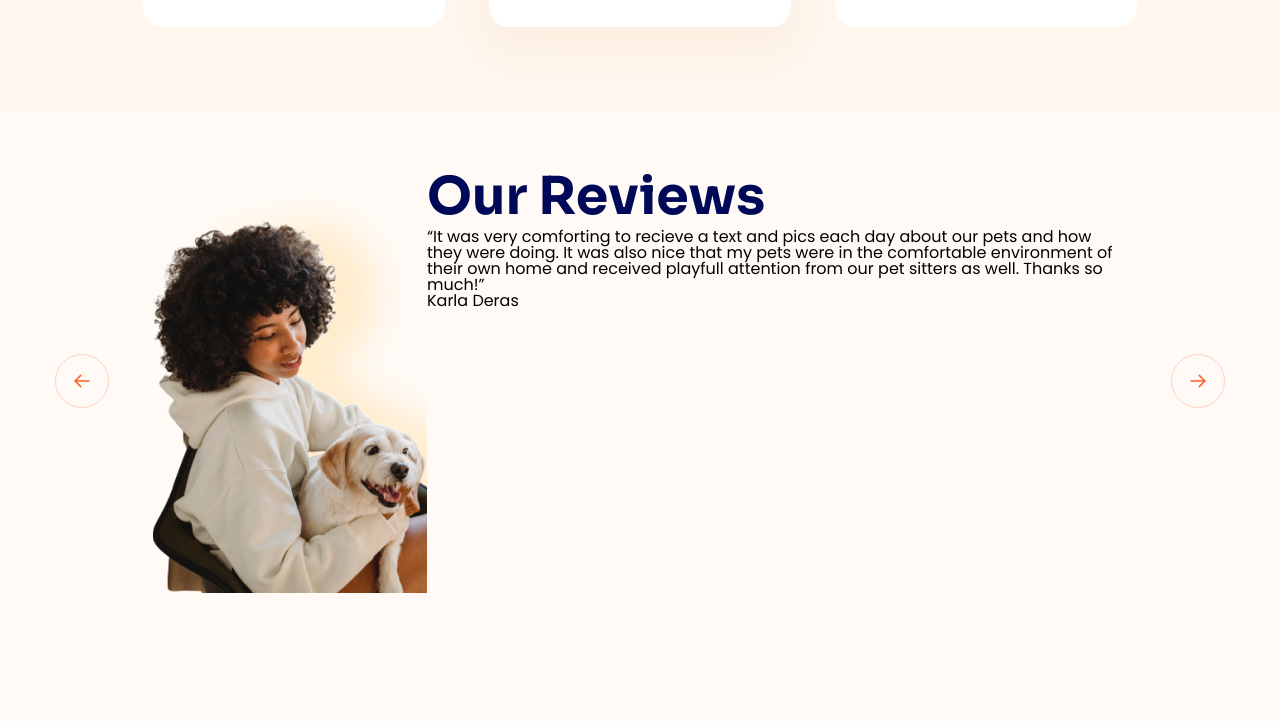
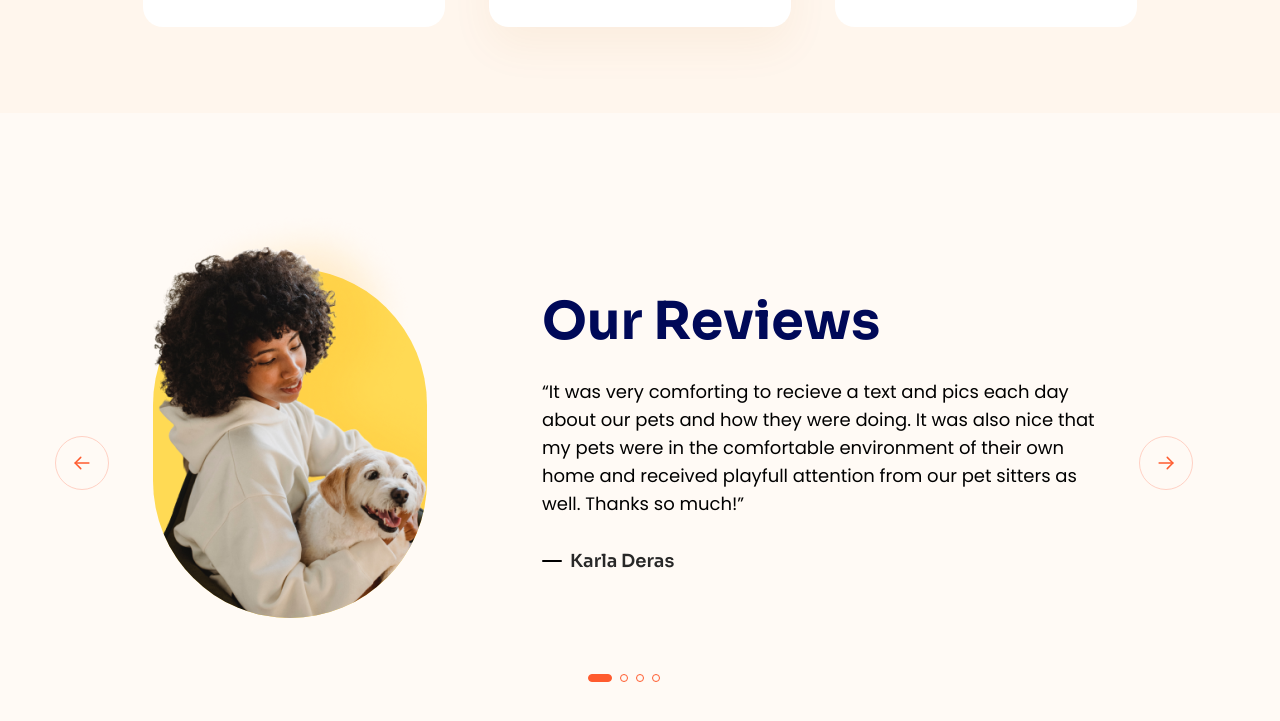
Before and after one commit to nhatminh99/nhatminh-04, a plain HTML site: page index.html in a window 1280 px wide. Shown: the part 5028-5749 px from the top of the page. Drawn offline with Linux system fonts and the light colour scheme.

Commit message:
Review #2

```diff
--- a/assets/css/styles.css
+++ b/assets/css/styles.css
@@ -1130,7 +1130,7 @@ button {
 
 /*============================================ Review ============================================*/
 .review {
-    padding: 53px 0;
+    padding: 130px 0 65px;
 }
 
 .review__inner {
@@ -1165,14 +1165,109 @@ button {
 
 .review-item {
     display: flex;
+    align-items: center;
+    column-gap: 115px;
 }
 
 .review-item__media {
     flex-shrink: 0;
 
+    position: relative;
+
     width: 274px;
+
+    margin-top: -52px;
+    border-radius: 137px;
+}
+
+.review-item__media::after {
+    content: "";
+
+    position: absolute;
+    inset: auto 0 0 0;
+
+    height: 82%;
+
+    border-radius: inherit;
+
+    background: #ffda54;
 }
 
 .review-item__img {
+    display: block;
+
+    position: relative;
+
     width: 100%;
+
+    border-radius: inherit;
+
+    z-index: 1;
 }
+
+.review-item__quote {
+    width: 553px;
+
+    margin-top: 24px;
+
+    font-size: 1.8rem;
+    font-weight: 400;
+    line-height: 1.56;
+
+    color: #000;
+}
+
+.review-item__author {
+    display: flex;
+    align-items: center;
+
+    margin-top: 34px;
+
+    font-family: Sora, sans-serif;
+    font-size: 1.8rem;
+    font-weight: 600;
+    line-height: 1;
+
+    color: #282828;
+}
+
+.review-item__author::before {
+    content: "";
+
+    width: 20px;
+    height: 2px;
+
+    border-radius: 1px;
+    margin-right: 8px;
+
+    background: #000;
+}
+
+.review__dots {
+    display: flex;
+    align-items: center;
+    justify-content: center;
+    column-gap: 8px;
+
+    margin-top: 56px;
+}
+
+.review__dot {
+    width: 8px;
+    height: 8px;
+
+    border: 1px solid #ff5b2e;
+    border-radius: 4px;
+}
+
+.review__dot:hover {
+    background: #ff5b2e;
+
+    cursor: pointer;
+}
+
+.review__dot--active {
+    width: 24px;
+
+    background: #ff5b2e;
+}
```
